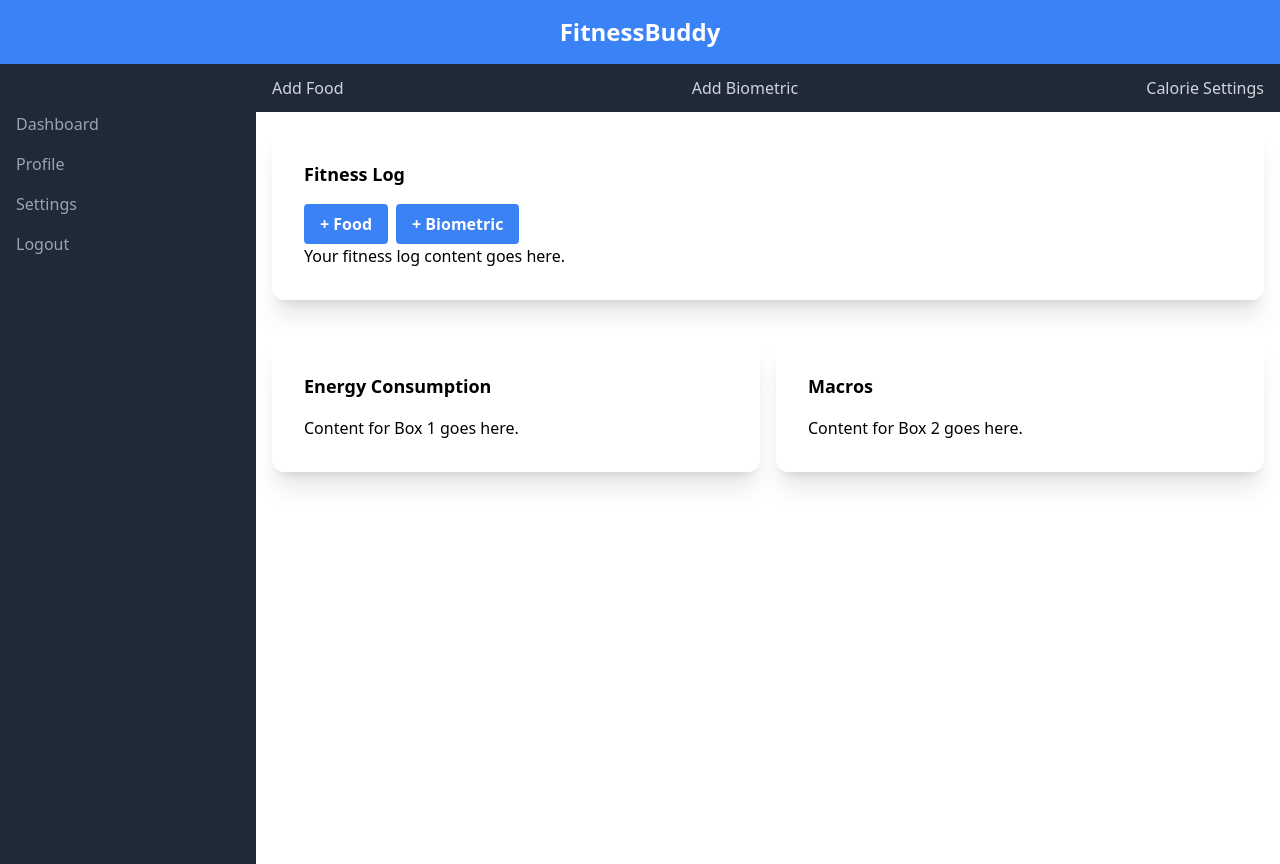
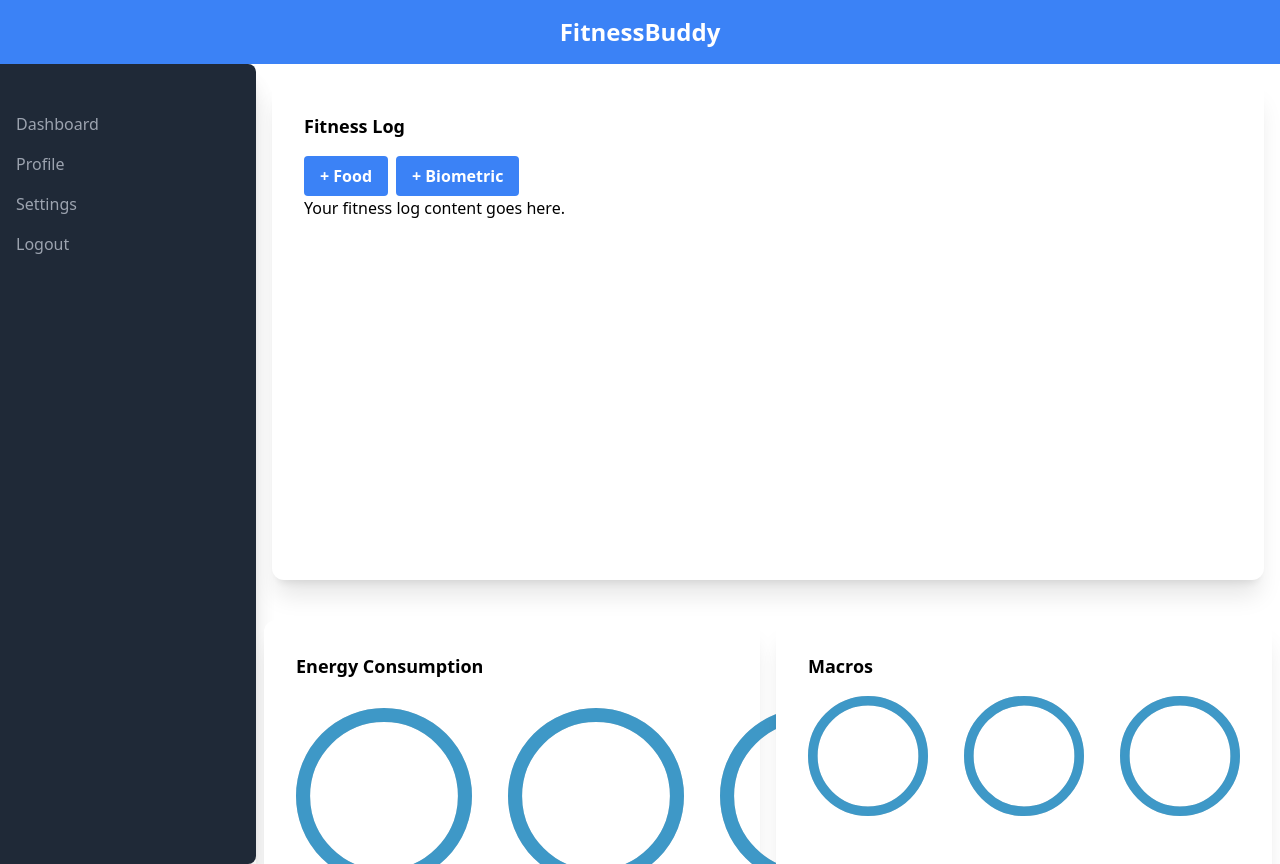
Before and after one commit to bhuvxn/FitnessBuddy, a React (Vite) app in the folder frontend/: page / in a window 1280 px wide. Built offline with nearby package versions, Linux system fonts and the light colour scheme.

Commit message:
implemeted circular progress bars

```diff
--- a/frontend/src/components/Log.tsx
+++ b/frontend/src/components/Log.tsx
@@ -8,25 +8,15 @@ const Log = () => {
   const [selected, setSelected] = useState<string>("");
 
   return (
-    <div>
+    <div className="h-">
       <Sidebar />
-      <div className="flex flex-col h-screen">
-        <div className="flex-shrink-0 bg-gray-800">
-          <nav className="flex justify-between px-4 py-3">
-            <a href="#" className="text-gray-300 hover:text-white">
-              Add Food
-            </a>
-            <a href="#" className="text-gray-300 hover:text-white">
-              Add Biometric
-            </a>
-            <a href="#" className="text-gray-300 hover:text-white">
-              Calorie Settings
-            </a>
-          </nav>
-        </div>
-        <div className="h-96 flex-1 flex overflow-hidden">
+      <div className="flex flex-col h-screen min-h-screen">
+        <div className="h-100 flex-1 flex overflow-hidden">
           <main className="flex-1 overflow-y-auto p-4">
-            <div className="bg-white rounded-xl shadow-xl hover:shadow-2xl p-8">
+            <div
+              className="bg-white rounded-xl shadow-xl hover:shadow-2xl p-8"
+              style={{ height: 500 }}
+            >
               <h2 className="text-lg font-semibold mb-4">Fitness Log</h2>
               <div className="flex space-x-2">
                 <button className="bg-blue-500 hover:bg-blue-600 text-white font-bold py-2 px-4 rounded flex items-center">
@@ -43,11 +33,29 @@ const Log = () => {
                 <h2 className="text-lg font-semibold mb-4">
                   Energy Consumption
                 </h2>
-                <p>Content for Box 1 goes here.</p>
+                <div
+                  className="flex flex-row space-x-9"
+                  style={{ width: 600, height: 200 }}
+                >
+                  <CircularProgressbar />
+                  <CircularProgressbar />
+                  <CircularProgressbar />
+                </div>
               </div>
               <div className="w-1/2 bg-white rounded-xl shadow-xl hover:shadow-2xl p-8 mt-10">
                 <h2 className="text-lg font-semibold mb-4">Macros</h2>
-                <p>Content for Box 2 goes here.</p>
+
+                <div className="flex flex-row space-x-9 justify-center">
+                  <div style={{ width: 200, height: 200 }}>
+                    <CircularProgressbar />
+                  </div>
+                  <div style={{ width: 200, height: 200 }}>
+                    <CircularProgressbar />
+                  </div>
+                  <div style={{ width: 200, height: 200 }}>
+                    <CircularProgressbar />
+                  </div>
+                </div>
               </div>
             </div>
           </main>
--- /dev/null
+++ b/frontend/src/components/Main/Data.tsx
@@ -0,0 +1,20 @@
+import React from "react";
+
+const Data = () => {
+  return (
+    <div className="bg-white rounded-xl shadow-xl hover:shadow-2xl p-8">
+      <h2 className="text-lg font-semibold mb-4">Fitness Log</h2>
+      <div className="flex space-x-2">
+        <button className="bg-blue-500 hover:bg-blue-600 text-white font-bold py-2 px-4 rounded flex items-center">
+          + Food
+        </button>
+        <button className="bg-blue-500 hover:bg-blue-600 text-white font-bold py-2 px-4 rounded flex items-center">
+          + Biometric
+        </button>
+      </div>
+      <p>Your fitness log content goes here.</p>
+    </div>
+  );
+};
+
+export default Data;
--- a/frontend/src/components/Sidebar.tsx
+++ b/frontend/src/components/Sidebar.tsx
@@ -2,8 +2,8 @@ import React from 'react'
 
 const Sidebar = () => {
   return (
-    <div className="flex h-screen float-left">
-    <div className="flex-shrink-0 bg-gray-800 w-64">
+    <div className="flex h-screen float-left shadow-xl">
+    <div className="flex-shrink-0 bg-gray-800 w-64 rounded-r-lg shadow-xl">
     <nav className="mt-10">
       <a href="#" className="block px-4 py-2 text-gray-400 hover:text-white">Dashboard</a>
       <a href="#" className="block px-4 py-2 text-gray-400 hover:text-white">Profile</a>
```
